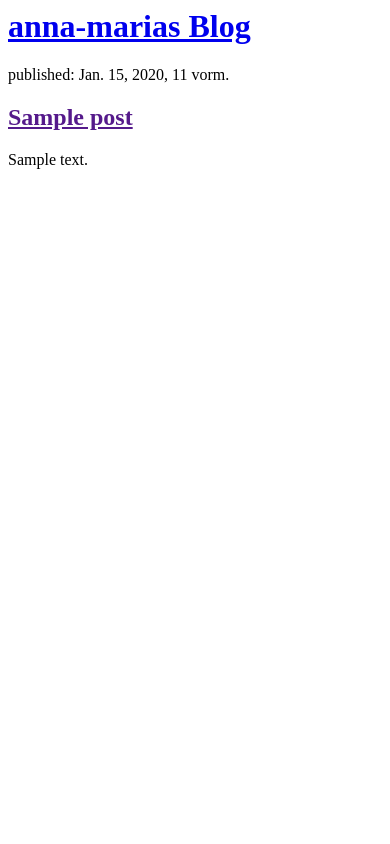
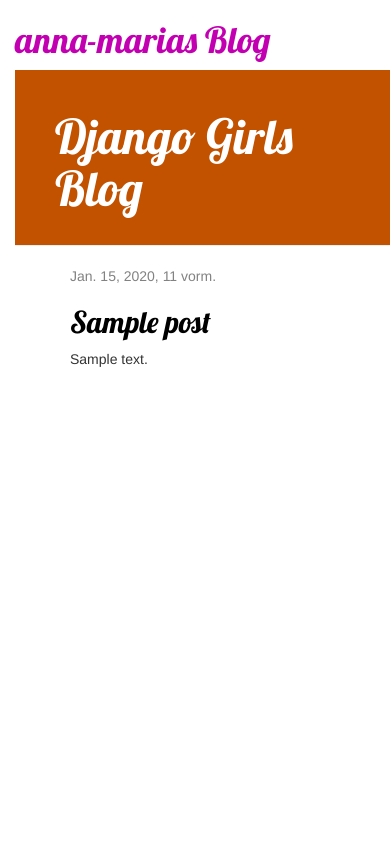
Before and after one commit to anna-maria8/my-first-blog, a Django app: template blog/templates/blog/post_list.html in a window 390 px wide. Run offline with Django 3.2, Linux system fonts and the light colour scheme; the template is opened without the code that fills it: values that come from a table or form of the project are taken from there, others are empty; tables that the repository leaves empty hold one stand-in row (values such as "Sample post"); some libraries are stand-ins or nearby versions.

Commit message:
Added view and template for detailed blog post as well as CSS for the site.

```diff
--- /dev/null
+++ b/blog/static/css/blog.css
@@ -0,0 +1,55 @@
+h1 a, h2 a {
+    color: rgb(194, 0, 178);
+    font-family: 'Lobster';
+}
+
+
+body {
+    padding-left: 15px;
+}
+.page-header {
+    background-color: #C25100;
+    margin-top: 0;
+    padding: 20px 20px 20px 40px;
+}
+
+.page-header h1, .page-header h1 a, .page-header h1 a:visited, .page-header h1 a:active {
+    color: #ffffff;
+    font-size: 36pt;
+    text-decoration: none;
+}
+
+.content {
+    margin-left: 40px;
+}
+
+h1, h2, h3, h4 {
+    font-family: 'Lobster', cursive;
+}
+
+.date {
+    color: #828282;
+}
+
+.save {
+    float: right;
+}
+
+.post-form textarea, .post-form input {
+    width: 100%;
+}
+
+.top-menu, .top-menu:hover, .top-menu:visited {
+    color: #ffffff;
+    float: right;
+    font-size: 26pt;
+    margin-right: 20px;
+}
+
+.post {
+    margin-bottom: 70px;
+}
+
+.post h2 a, .post h2 a:visited {
+    color: #000000;
+}
--- a/blog/templates/blog/post_list.html
+++ b/blog/templates/blog/post_list.html
@@ -1,6 +1,11 @@
+{% load static %}
 <html>
         <head>
                 <title>anna-marias Blog</title>
+                <link rel="stylesheet" href="//maxcdn.bootstrapcdn.com/bootstrap/3.2.0/css/bootstrap.min.css">
+                <link rel="stylesheet" href="//maxcdn.bootstrapcdn.com/bootstrap/3.2.0/css/bootstrap-theme.min.css">
+                <link href="//fonts.googleapis.com/css?family=Lobster&subset=latin,latin-ext" rel="stylesheet" type="text/css">
+                <link rel="stylesheet" href="{% static 'css/blog.css' %}">
         </head>
         <body>
                 <div>
@@ -8,12 +13,24 @@
 
                 </div>
 
-                {% for post in posts %}
-                <div>
-                                <p>published: {{ post.published_date }}</p>
-                                <h2><a href="">{{ post.title }}</a></h2>
-                                <p>{{ post.text|linebreaksbr }}</p>
-                </div>
-                {% endfor %}
         </body>
 </html>
+<div class="page-header">
+        <h1><a href="/">Django Girls Blog</a></h1>
+</div>
+
+<div class="content container">
+        <div class="row">
+            <div class="col-md-8">
+                {% for post in posts %}
+                <div class="post">
+                        <div class="date">
+                            {{ post.published_date }}
+                        </div>
+                        <h2><a href="{% url 'post_detail' pk=post.pk %}">{{ post.title }}</a></h2>
+                        <p>{{ post.text|linebreaksbr }}</p>
+                    </div>
+                {% endfor %}
+            </div>
+        </div>
+    </div>
--- a/blog/urls.py
+++ b/blog/urls.py
@@ -3,4 +3,5 @@
 
 urlpatterns = [
     path('', views.post_list, name='post_list'),
-    ]
+    path('post/<int:pk>/', views.post_detail, name='post_detail'),
+]
--- a/blog/views.py
+++ b/blog/views.py
@@ -4,10 +4,14 @@
 def post_list(request):
     return render(request, 'blog/post_list.html', {})
 
-from django.shortcuts import render
+from django.shortcuts import render, get_object_or_404
 from django.utils import timezone
 from .models import Post
 
 def post_list(request):
     posts = Post.objects.filter(published_date__lte=timezone.now()).order_by('published_date')
     return render(request, 'blog/post_list.html', {'posts':posts})
+
+def post_detail(request, pk):
+    post = get_object_or_404(Post, pk=pk)
+    return render(request, 'blog/post_detail.html', {'post': post})
```
Also changed, not shown: blog/templates/blog/base.html (added, +32 -0 lines), blog/templates/blog/post_detail.html (added, +13 -0 lines).
